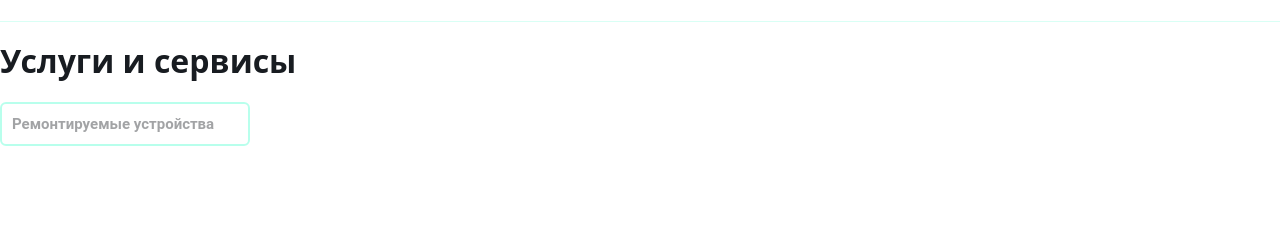
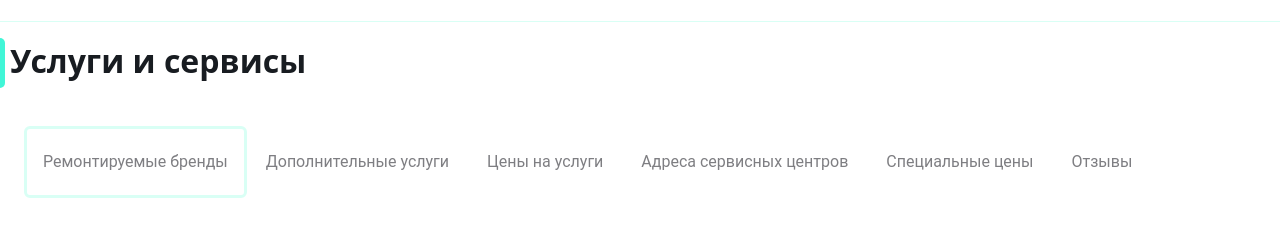
Before and after one commit to faonchik/rtgrt, a website built with Vite: page index.html in a window 1280 px wide. Shown: the part 81-318 px from the top of the page. Built offline with nearby package versions, Linux system fonts and the light colour scheme.

Commit message:
Radio_Brands_And_Fix_Main-Title

```diff
--- a/index.html
+++ b/index.html
@@ -31,13 +31,83 @@
 
 
 
+
     <div class="main_title">
       <h1>Услуги и сервисы</h1>
           </div>
 
-    <div class="main_list">
-      <h2>Ремонтируемые устройства</h2>
+          <div class="main__menu--slider">
+            <div class="main__menu--slider--item">
+             <input
+              class="main__menu--slider-radio-button"
+              type="radio"
+              id="radio__brands"
+              name="selector"
+              checked
+             />
+             <label for="radio__brands" class="main__menu--slider--item-label">
+              <p>Ремонтируемые бренды</p>
+             </label>
+            </div>
+            <div class="main__menu--slider--item">
+             <input
+              class="main__menu--slider-radio-button"
+              type="radio"
+              id="radio__devices"
+              name="selector"
+             />
+             <label for="radio__devices" class="main__menu--slider--item-label">
+              <p>Дополнительные услуги</p>
+             </label>
+            </div>
+            <div class="main__menu--slider--item">
+             <input
+              class="main__menu--slider-radio-button"
+              type="radio"
+              id="radio__services"
+              name="selector"
+             />
+             <label for="radio__services" class="main__menu--slider--item-label">
+              <p>Цены на&nbsp;услуги</p>
+             </label>
+            </div>
+            <div class="main__menu--slider--item">
+             <input
+              class="main__menu--slider-radio-button"
+              type="radio"
+              id="radio__address"
+              name="selector"
+             />
+             <label for="radio__address" class="main__menu--slider--item-label">
+              <p>Адреса сервисных центров</p>
+             </label>
+            </div>
+            <div class="main__menu--slider--item">
+             <input
+              class="main__menu--slider-radio-button"
+              type="radio"
+              id="radio__prices"
+              name="selector"
+             />
+             <label for="radio__prices" class="main__menu--slider--item-label">
+              <p>Специальные цены</p>
+             </label>
+            </div>
+            <div class="main__menu--slider--item">
+             <input
+              class="main__menu--slider-radio-button"
+              type="radio"
+              id="radio__feedback"
+              name="selector"
+             />
+             <label for="radio__feedback" class="main__menu--slider--item-label">
+              <p>Отзывы</p>
+             </label>
+            </div>
+           </div>
+
+    <div class="main_content">
+
     </div>
-
   </body>
 </html>
--- a/styles/style.scss
+++ b/styles/style.scss
@@ -1,10 +1,12 @@
 @import url(../node_modules/normalize.css/normalize.css);
-@import url(./variables.scss);
+@import './variables.scss'  ;
 
 $main-color: #FF3E79;
 $addition-color: #EAEAEA;
 $secondary-color: #D9FFF5;
-
+* {
+  -webkit-tap-highlight-color: transparent;
+}
 
 
 #app {
@@ -63,10 +65,25 @@ $secondary-color: #D9FFF5;
 
 }
 
+
 .main_title {
   display: flex;
+  position: relative;
   color: #181c21;
   font-family: system-ui, -apple-system, BlinkMacSystemFont, 'Segoe UI', Roboto, Oxygen, Ubuntu, Cantarell, 'Open Sans', 'Helvetica Neue', sans-serif;
+  margin-left: 10px;
+
+  &::before{
+    content: "";
+    width: 5px;
+    height: 50px;
+    background-color: #41f6d7;
+    margin-right: 20px;
+    border-radius: 0 10px 10px 0;
+    position: absolute;
+    top: 16px;
+    left: -10px;
+  }
 }
 
 .main_list {
@@ -75,6 +92,7 @@ $secondary-color: #D9FFF5;
   border-radius: 6px;
   width: 246px;
   height: 40px;
+  margin-left: 10px;
   h2 {
     color: #181c21;
     display: flex;
@@ -83,3 +101,84 @@ $secondary-color: #D9FFF5;
     opacity: calc(0.4);
   }
 }
+
+
+.main__menu--slider::-webkit-scrollbar {
+  width: 0;
+}
+
+@media (min-width: $tablet-width) {
+  .main__menu--slider {
+    padding: 0 24px;
+  }
+}
+
+@media (min-width: 1119px) {
+  .main__menu--slider {
+    -webkit-box-pack: start;
+    -ms-flex-pack: start;
+    justify-content: start;
+    -ms-flex-wrap: wrap;
+    flex-wrap: wrap;
+  }
+}
+
+.main__menu--slider--item {
+  padding: 0px;
+  display: -webkit-box;
+  display: -ms-flexbox;
+  display: flex;
+  -webkit-box-pack: center;
+  -ms-flex-pack: center;
+  justify-content: center;
+  white-space: nowrap;
+  -webkit-box-align: center;
+  -ms-flex-align: center;
+  align-items: center;
+  color: #7e7e82;
+  -webkit-transition: 2s;
+  transition: 2s;
+}
+
+.main__menu--slider--item-label {
+  padding: 8px 16px;
+  border: 3px solid transparent;
+  font-size: 16px;
+  cursor: pointer;
+}
+
+.main__menu--slider--item-label:hover {
+  border: 3px solid #f1d1da;
+  border-radius: 6px;
+  background-color: #ffffff;
+  -webkit-transition: background-color 1s, border 1s;
+  transition: background-color 1s, border 1s;
+}
+
+.main__menu--slider-radio-button {
+  -webkit-appearance: none;
+  -moz-appearance: none;
+  appearance: none;
+  display: none;
+}
+
+.main__menu--slider-radio-button:checked + .main__menu--slider--item-label {
+  background: #ffffff;
+  border-radius: 6px;
+  -webkit-box-sizing: border-box;
+  box-sizing: border-box;
+  border: 3px solid #d9fff5;
+}
+
+.main__menu--slider{
+  padding: 0px 16px;
+  margin-top: 24px;
+  display: flex;
+  align-items: center;
+  font-size: 14px;
+  position: relative;
+  overflow: auto;
+  @media (min-width: 768px) {
+    padding: 0px 24px;
+  }
+}
--- a/styles/variables.scss
+++ b/styles/variables.scss
@@ -0,0 +1,11 @@
+$main--color: #D9FFF5;
+
+
+
+
+
+
+/* viewport */
+
+
+$tablet-width: 768px;
```
